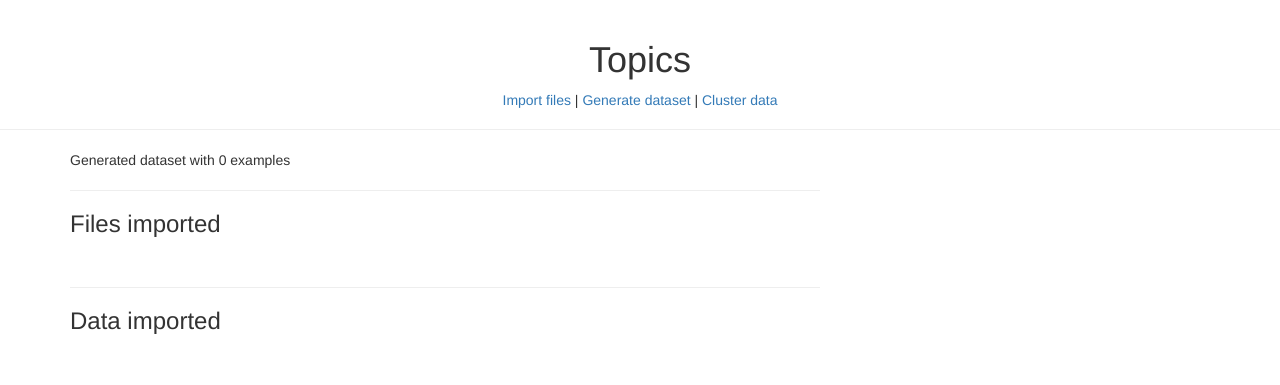
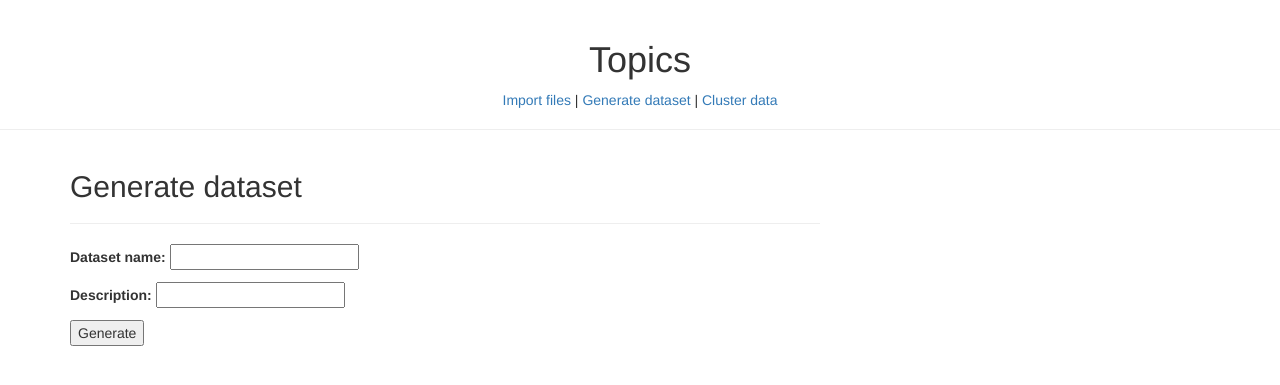
Before and after one commit to Adavideo/TFM, a Django app: template topics/topics_identifier/templates/topics_identifier/generate_dataset.html in a window 1280 px wide. Shown: the top 385 px of the page. Run offline with Django 3.2, Linux system fonts and the light colour scheme; the template is opened without the code that fills it: values that come from a table or form of the project are taken from there, others are empty; parts of the project's set-up code (start-up, migrations or seed data) failed here and were passed over; some libraries are stand-ins or nearby versions.

Commit message:
Allows to set the dataset name and description when generating it

```diff
--- a/topics/topics_identifier/forms.py
+++ b/topics/topics_identifier/forms.py
@@ -17,3 +17,7 @@ class ImportCSVForm(forms.Form):
 
 class ClusterForm(forms.Form):
     dataset_name = forms.ChoiceField(choices=get_dataset_options())
+
+class GenerateDatasetForm(forms.Form):
+    dataset_name = forms.CharField(max_length=25)
+    description = forms.CharField(max_length=None)
--- a/topics/topics_identifier/input_output_files.py
+++ b/topics/topics_identifier/input_output_files.py
@@ -28,9 +28,9 @@ def store_text_in_file(text, file_type, data_name, file_number):
     filename = texts_path + file_type + "/" + data_name + "_" + str(file_number) + ".txt"
     store_file(filename, text)
 
-def store_text_dataset(dataset):
+def store_text_dataset(dataset, dataset_name):
     file_number = int(count_existing_files(text_datasets_path) / 5) + 1
-    dataname = text_datasets_path + "textdataset" + str(file_number)
+    dataname = text_datasets_path + dataset_name.replace(" ", "")
     np.save(dataname + '__data.npy', dataset.data)
     np.save(dataname + '__filenames.npy', dataset.filenames)
     np.save(dataname + '__target.npy', dataset.target)
--- a/topics/topics_identifier/templates/topics_identifier/generate_dataset.html
+++ b/topics/topics_identifier/templates/topics_identifier/generate_dataset.html
@@ -2,8 +2,18 @@
 
 {% block content %}
 
-Generated dataset with  {{ result.data|length }} examples
+<h2>Generate dataset</h2>
+<hr>
 
+<form action="" method="POST" enctype="multipart/form-data">
+    {% csrf_token %}
+    {{ form.as_p }}
+    <button type="submit">Generate</button>
+</form>
+
+{% if result %}
+  <hr>
+  Generated {{ dataset_name }} dataset with  {{ result.data|length }} examples
   <hr>
   <h3>Files imported</h3><br>
   {% for line in result.filenames %}
@@ -14,5 +24,6 @@ Generated dataset with  {{ result.data|length }} examples
   {% for line in result.data %}
     {{ line }}<br><br>
   {% endfor %}
+{% endif %}
 
 {% endblock %}
```
Also changed, not shown: topics/topics_identifier/data_importer.py (+4 -5 lines), topics/topics_identifier/views.py (+8 -2 lines). Lines whose indentation alone changed are shown as unchanged.
